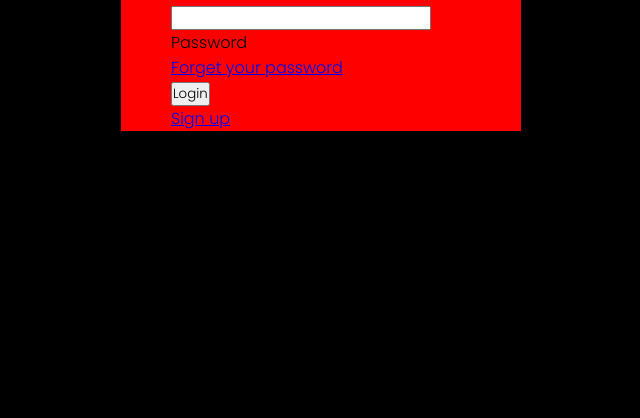
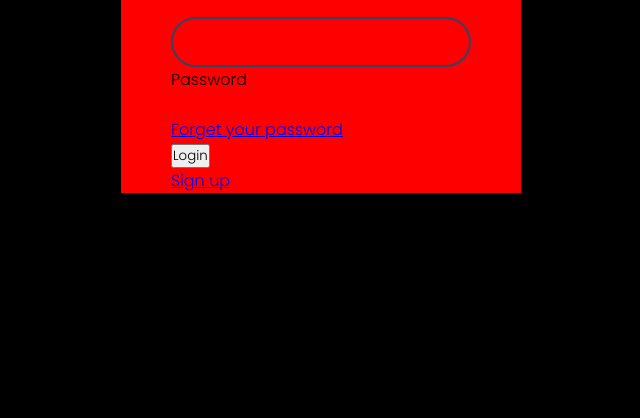
Before and after one commit to JanithNanayakkaraSE0612/buymeacoffe, a plain HTML site: page LoginForm/index.html in a window 1280 px wide. Shown: the part 382-800 px from the top of the page, without its empty margins (319-959 px from the left). Drawn offline with Linux system fonts and the light colour scheme.

Commit message:
input feild added

```diff
--- a/LoginForm/style.css
+++ b/LoginForm/style.css
@@ -26,3 +26,19 @@ h2{
     color: aqua;
     text-align: center;
 }
+.input-box{
+    position: relative;
+    margin: 25px 0;
+}
+.input-box input{
+    width: 100%;
+    height: 50px;
+    background: transparent;
+    border: 2px solid #2c4766;
+    outline: none;
+    border-radius: 40px;
+    font-size: 1em;
+    color:#fff;
+    padding: 0 20px;
+    transition: .5s ease;
+}
```
